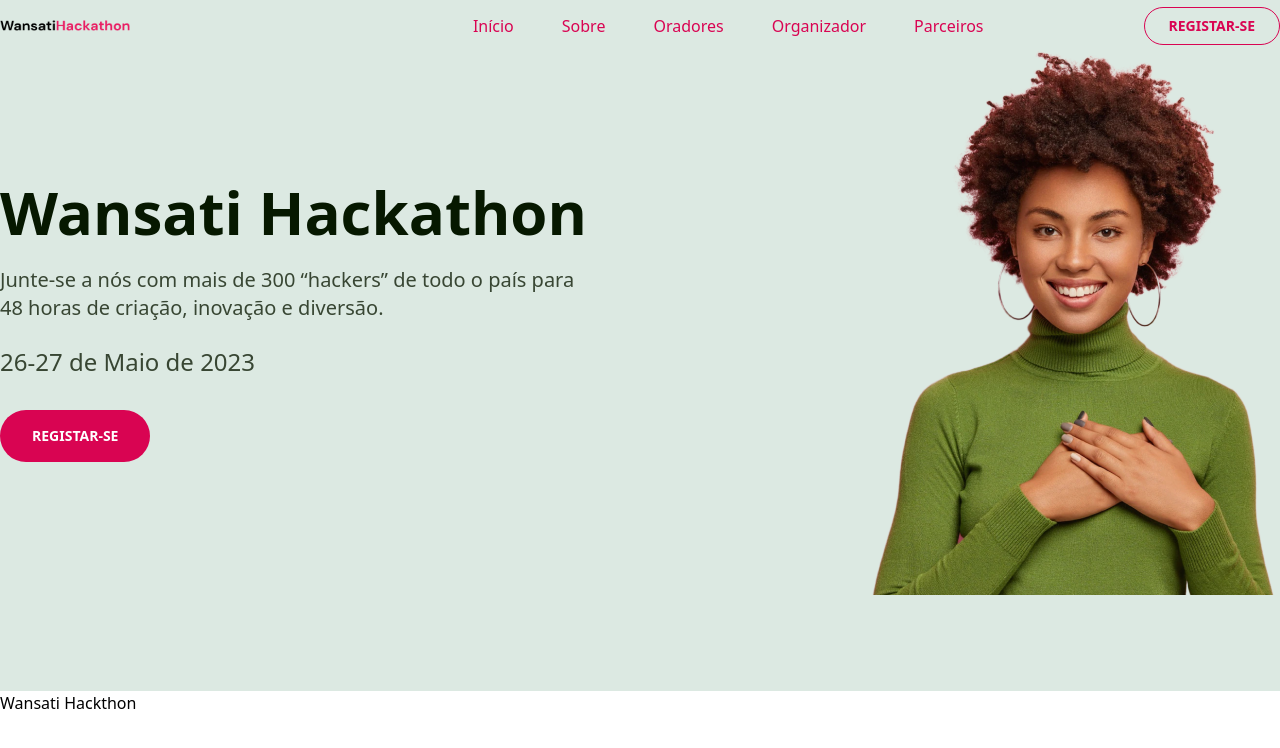
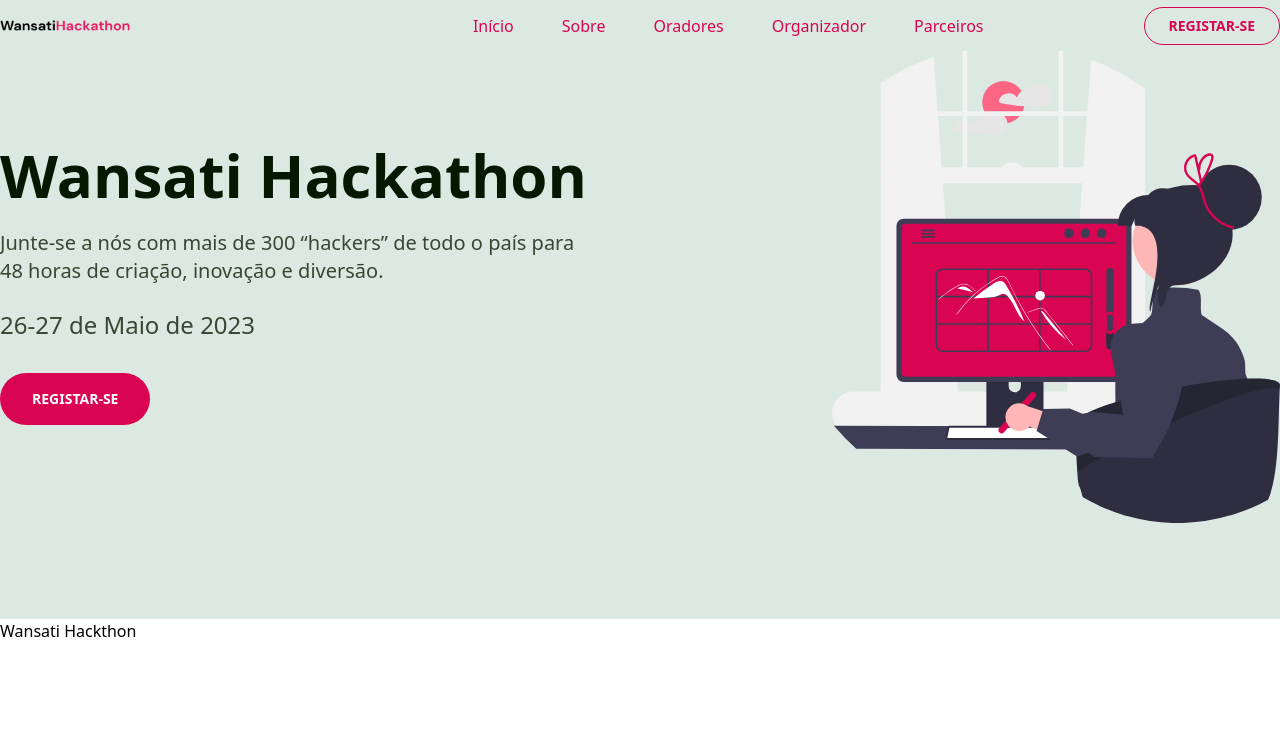
Before and after one commit to rnrnshn/wansati-hackthon, a Next.js app: page / in a window 1280 px wide. Shown: the top 748 px of the page. Built offline with nearby package versions, Linux system fonts and the light colour scheme.

Commit message:
fix: change the hero image

```diff
--- a/src/app/components/Hero.tsx
+++ b/src/app/components/Hero.tsx
@@ -1,5 +1,5 @@
 import Image from "next/image";
-import HeroImage from "../../../public/assets/hero-image.png";
+import HeroImage from "../../../public/assets/hero-image.svg";
 
 export default function Hero() {
   return (
@@ -21,7 +21,7 @@ export default function Hero() {
         </div>
       </div>
 
-      <div>
+      <div className="w-full max-w-md">
         <Image src={HeroImage} alt="wansati" />
       </div>
     </section>
```
Also changed, not shown: public/assets/hero-image.png (deleted), public/assets/hero-image.svg (added).
